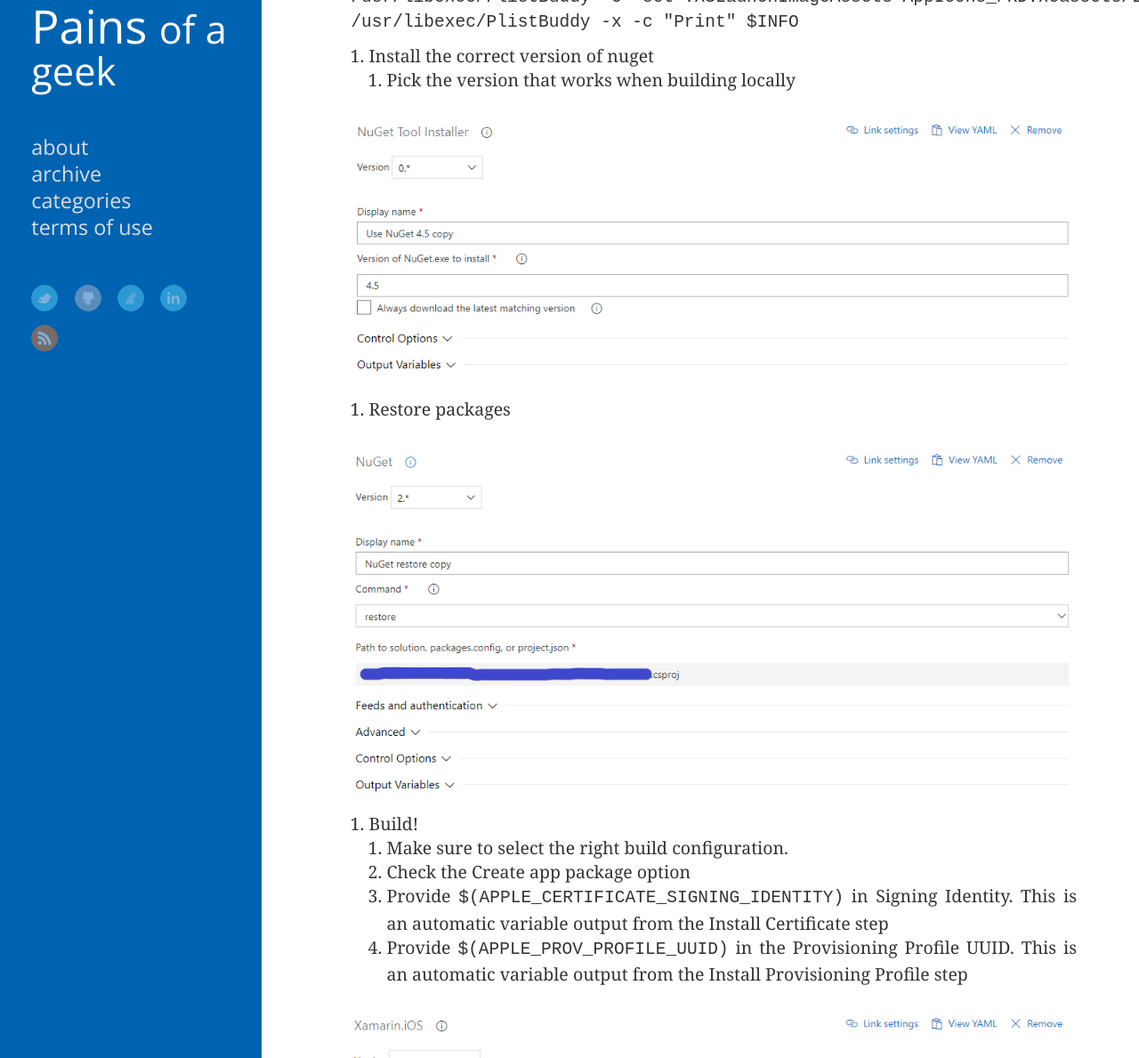
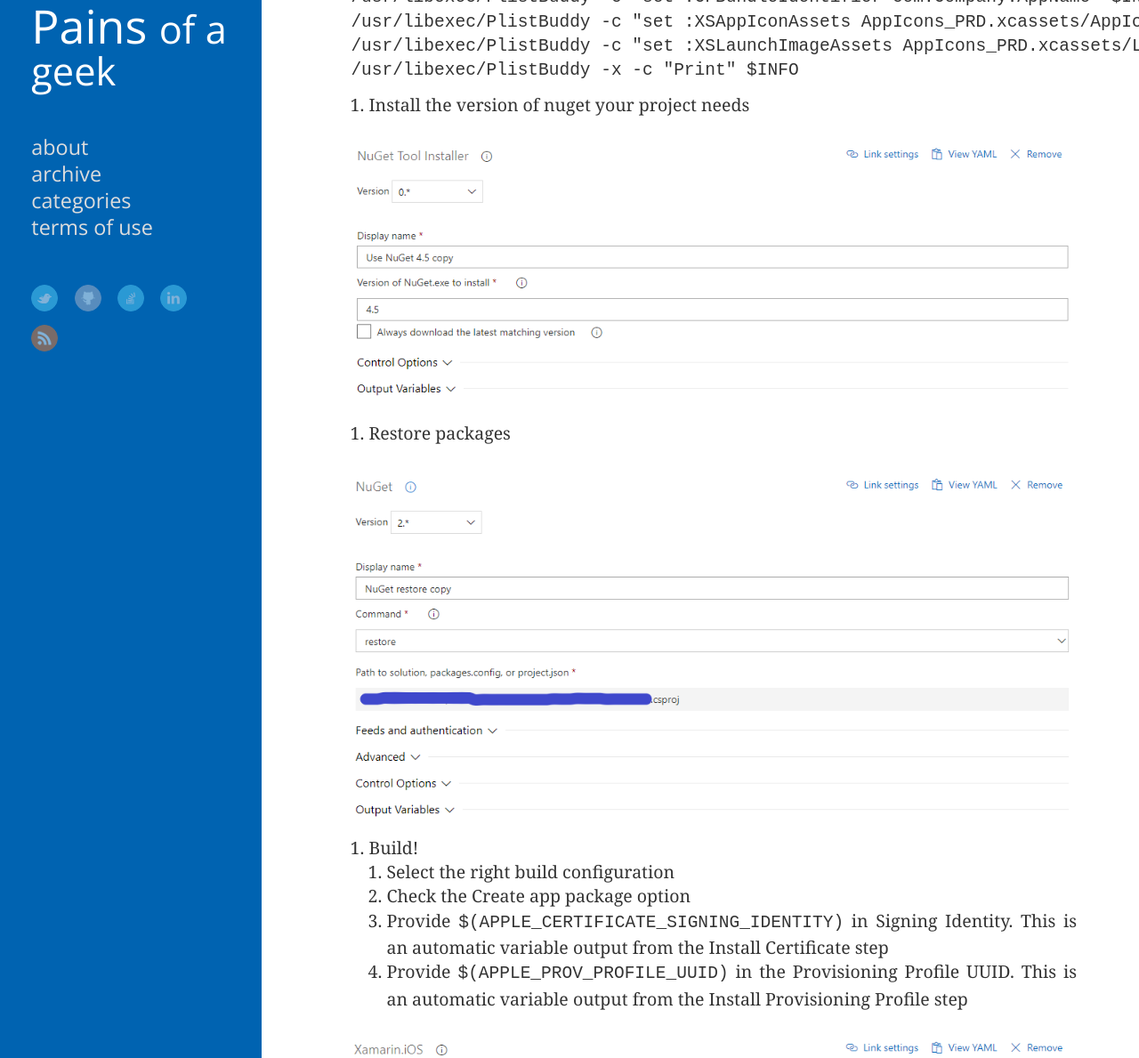
Before and after one commit to jlucaspains/blog, a Jekyll site: the page built from _posts/2019-1-31-build-deploy-xamarin-ios-azure-devops.md, in a window 1280 px wide and 1400 px high, scrolled down 4007 px, cut to the strip 211-1400 px from the top of the window. Shown: the whole strip at 89% size. Built offline with Jekyll 4.4.1, drawn with Linux system fonts in a browser that asks for light colours; nearby versions of some CDN libraries; comment, search, counter and statistics services are not loaded; some of the changed text lies outside the part shown.

```diff
--- a/_posts/2019-1-12-build-deploy-xamarin-ios-azure-devops.md
+++ b/_posts/2019-1-31-build-deploy-xamarin-ios-azure-devops.md
@@ -67,8 +68,7 @@ export INFO="$BUILD_SOURCESDIRECTORY/Path/To/Info.plist"
 </pre>
 
 
-6. Install the correct version of nuget
-   1. Pick the version that works when building locally
+6. Install the version of nuget your project needs
 
 ![Nuget Install]({{ site.url }}/images/posts/iOSAzureDevOpsBuildNugetInstall.png)
 
@@ -77,7 +77,7 @@ export INFO="$BUILD_SOURCESDIRECTORY/Path/To/Info.plist"
 ![Nuget restore]({{ site.url }}/images/posts/iOSAzureDevOpsBuildNugetRestore.png)
 
 8. Build!
-   1. Make sure to select the right build configuration.
+   1. Select the right build configuration
    2. Check the Create app package option
    3. Provide `$(APPLE_CERTIFICATE_SIGNING_IDENTITY)` in Signing Identity. This is an automatic variable output from the Install Certificate step
    4. Provide `$(APPLE_PROV_PROFILE_UUID)` in the Provisioning Profile UUID. This is an automatic variable output from the Install Provisioning Profile step
```
Also changed, not shown: other parts of _posts/2019-1-31-build-deploy-xamarin-ios-azure-devops.md (+3 -2 lines).
